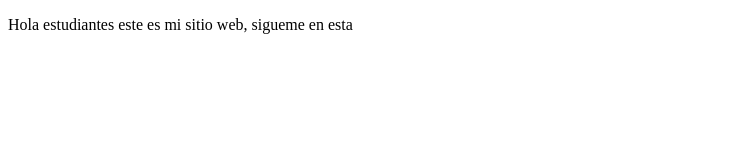
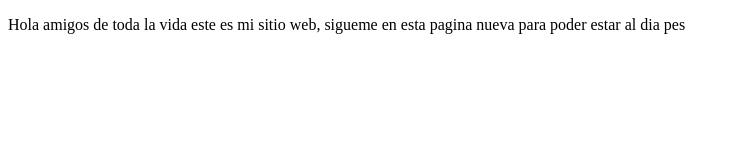
Before and after one commit to calmkill/proyectoDemoCursoPrework, a plain HTML site: page index.html in a window 1280 px wide. Shown: the whole page, without its empty margins (0-739 px from the left). Drawn offline with Linux system fonts and the light colour scheme.

Commit message:
cambios agregamos sitio de esta

```diff
--- a/index.html
+++ b/index.html
@@ -7,6 +7,6 @@
     <title>Hola mundos</title>
 </head>
 <body>
-    <p>Hola estudiantes este es mi sitio web, sigueme en esta</p>
+    <p>Hola amigos de toda la vida este es mi sitio web, sigueme en esta pagina nueva para poder estar al dia pes</p>
 </body>
 </html>
```
